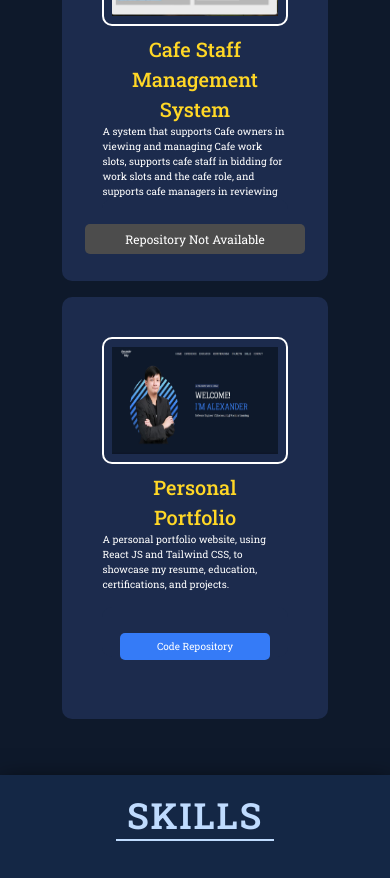
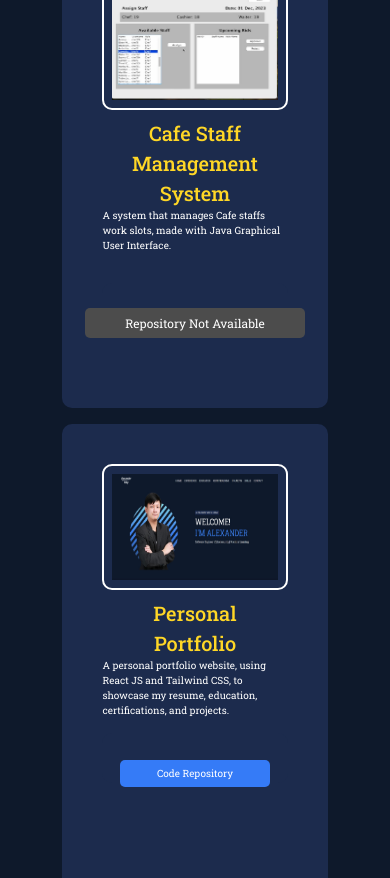
Before and after one commit to alexanderwilly/portfolio, a React (Create React App) app: page / in a window 390 px wide. Shown: the part 5880-6758 px from the top of the page. Built offline with nearby package versions, Linux system fonts and the light colour scheme.

Commit message:
modify project

```diff
--- a/src/App.css
+++ b/src/App.css
@@ -597,7 +597,7 @@ footer {
   }
 
   .projects > div > div{
-    height: 50vh;
+    height: 55vh;
   }
 
   .skills > div > h2 {
--- a/src/App.js
+++ b/src/App.js
@@ -240,7 +240,7 @@ const App = () => {
           <div>
             <img src = {cafe} alt = "cafe" />
             <h1>Cafe Staff Management System</h1>
-            <p>A system that supports Cafe owners in viewing and managing Cafe work slots, supports cafe staff in bidding for work slots and the cafe role, and supports cafe managers in reviewing and managing cafe staff and their work slot bids.</p>
+            <p>A system that manages Cafe staffs work slots, made with Java Graphical User Interface.</p>
             <div>
               <button disabled>Repository Not Available</button>
             </div>
```
